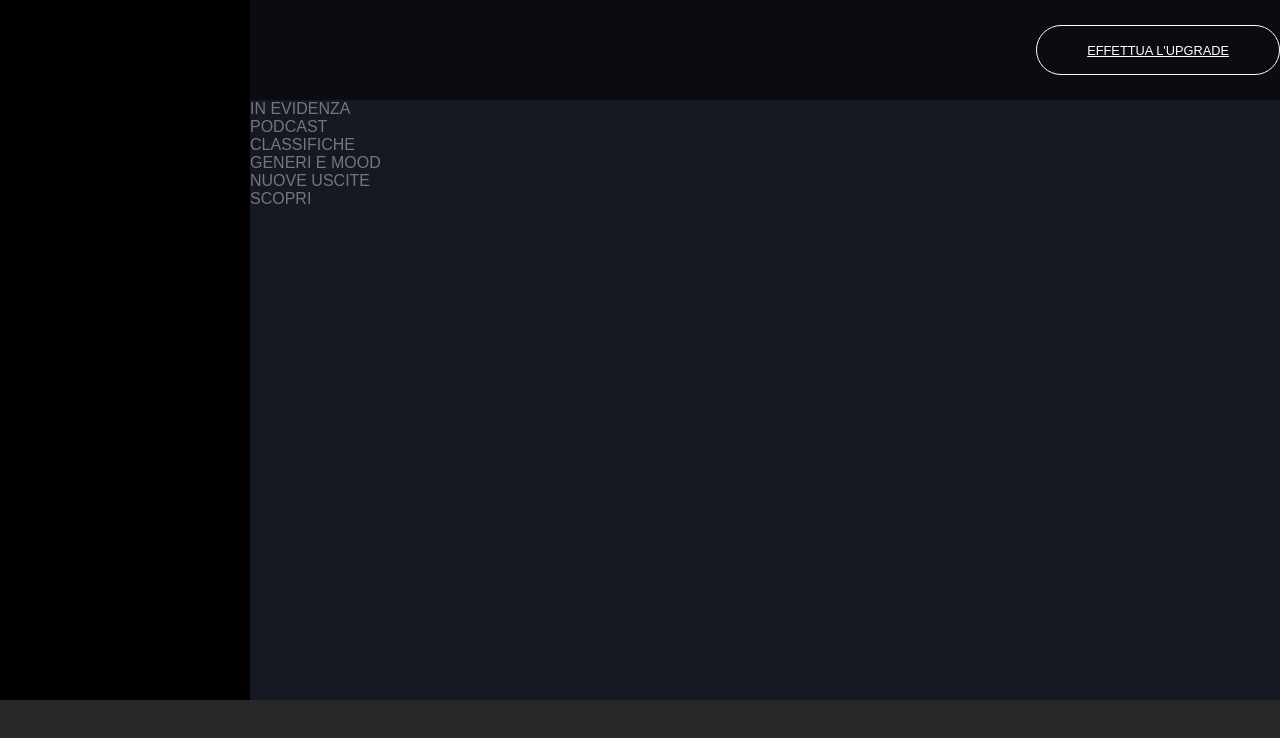
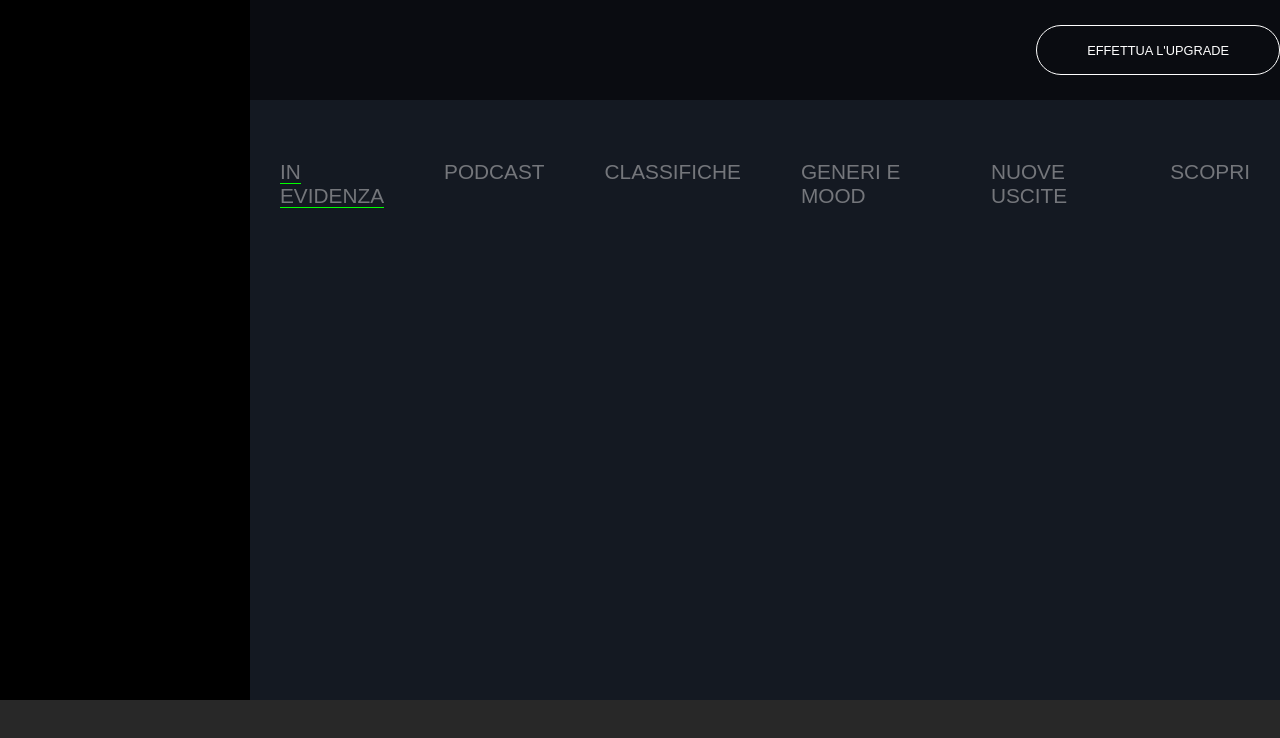
Before and after one commit to SimoneCriscuolo233/html-css-spotifyweb, a plain HTML site: page index.html in a window 1280 px wide. Drawn offline with Linux system fonts and the light colour scheme.

Commit message:
[UPD] content menu

```diff
--- a/assets/css/style.css
+++ b/assets/css/style.css
@@ -69,7 +69,7 @@ main {
 
 /*Common*/
 header .btn-header {
-
+  text-decoration: none;
   border: 1px solid #fff;
   border-radius: 50px;
   cursor: pointer;
@@ -84,4 +84,20 @@ header .btn-header {
 .nav a {
   color: #74767B;
   text-decoration: none;
+  font-size: 1.3em;
 }
+
+.nav ul {
+  display: flex;
+  list-style: none;
+  justify-content: center;
+  margin-top: 30px;
+}
+
+.nav li {
+  margin: 30px;
+}
+
+.selected {
+  border-bottom: 1px solid lime;
+}
--- a/index.html
+++ b/index.html
@@ -21,12 +21,12 @@
         </header>
         <div class="nav">
           <ul>
-            <li><a href="">IN EVIDENZA</a></li>
-            <li><a href="">PODCAST</a></li>
-            <li><a href="">CLASSIFICHE</a></li>
-            <li><a href="">GENERI E MOOD</a></li>
-            <li><a href="">NUOVE USCITE</a></li>
-            <li><a href="">SCOPRI</a></li>
+            <li><a href="#" class="selected">IN EVIDENZA</a></li>
+            <li><a href="#">PODCAST</a></li>
+            <li><a href="#">CLASSIFICHE</a></li>
+            <li><a href="#">GENERI E MOOD</a></li>
+            <li><a href="#">NUOVE USCITE</a></li>
+            <li><a href="#">SCOPRI</a></li>
           </ul>
         </div>
       </div>
```
